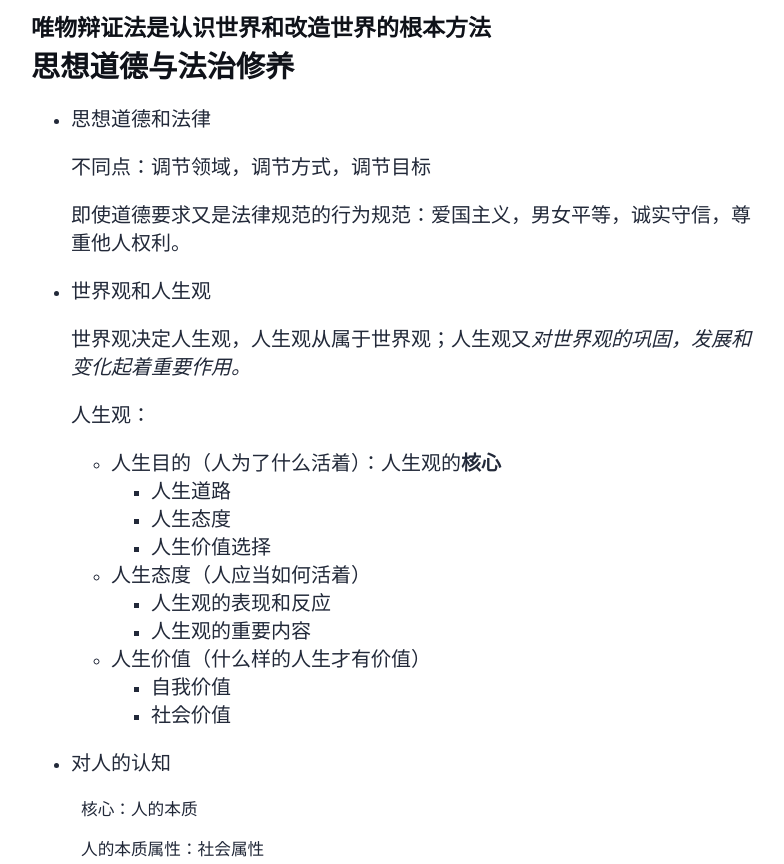
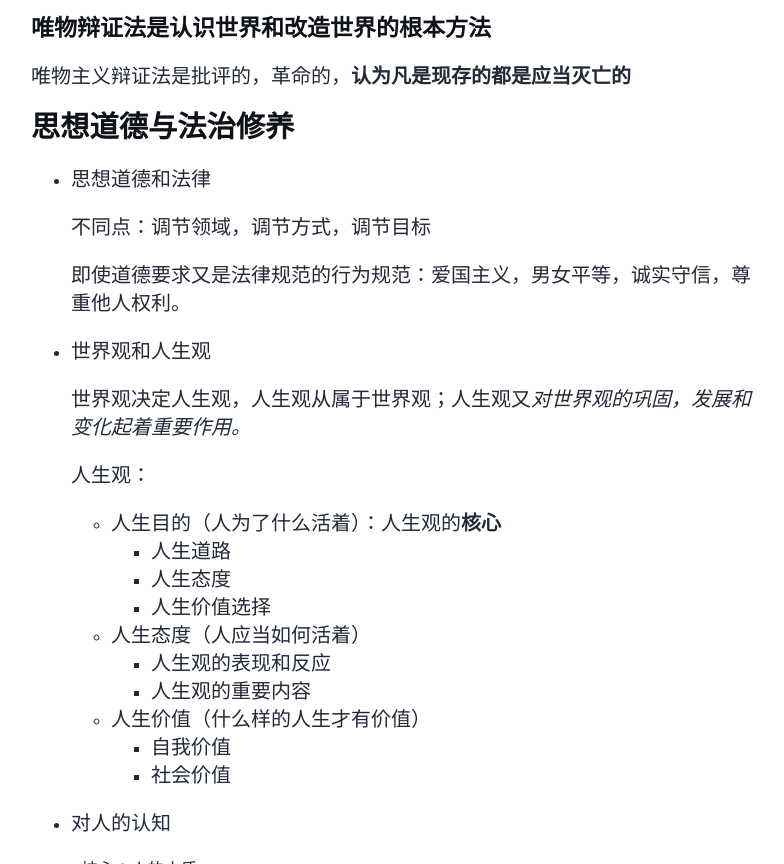
Before and after one commit to Joviisaus/Joviisaus.github.io, an Astro site: page /note/politics in a window 1280 px wide. Shown: the part 5068-5932 px from the top of the page, without its empty margins (249-1033 px from the left). Built offline with nearby package versions, Linux system fonts and the light colour scheme; Astro itself is replaced by a stand-in of ours.

Commit message:
politics

```diff
--- a/src/content/note/Politics.md
+++ b/src/content/note/Politics.md
@@ -167,7 +167,7 @@ heroImage: '/politic.png'
 
 ###### 唯物辩证法是认识世界和改造世界的根本方法
 
-
+唯物主义辩证法是批评的，革命的，**认为凡是现存的都是应当灭亡的**
 
 
 
```
